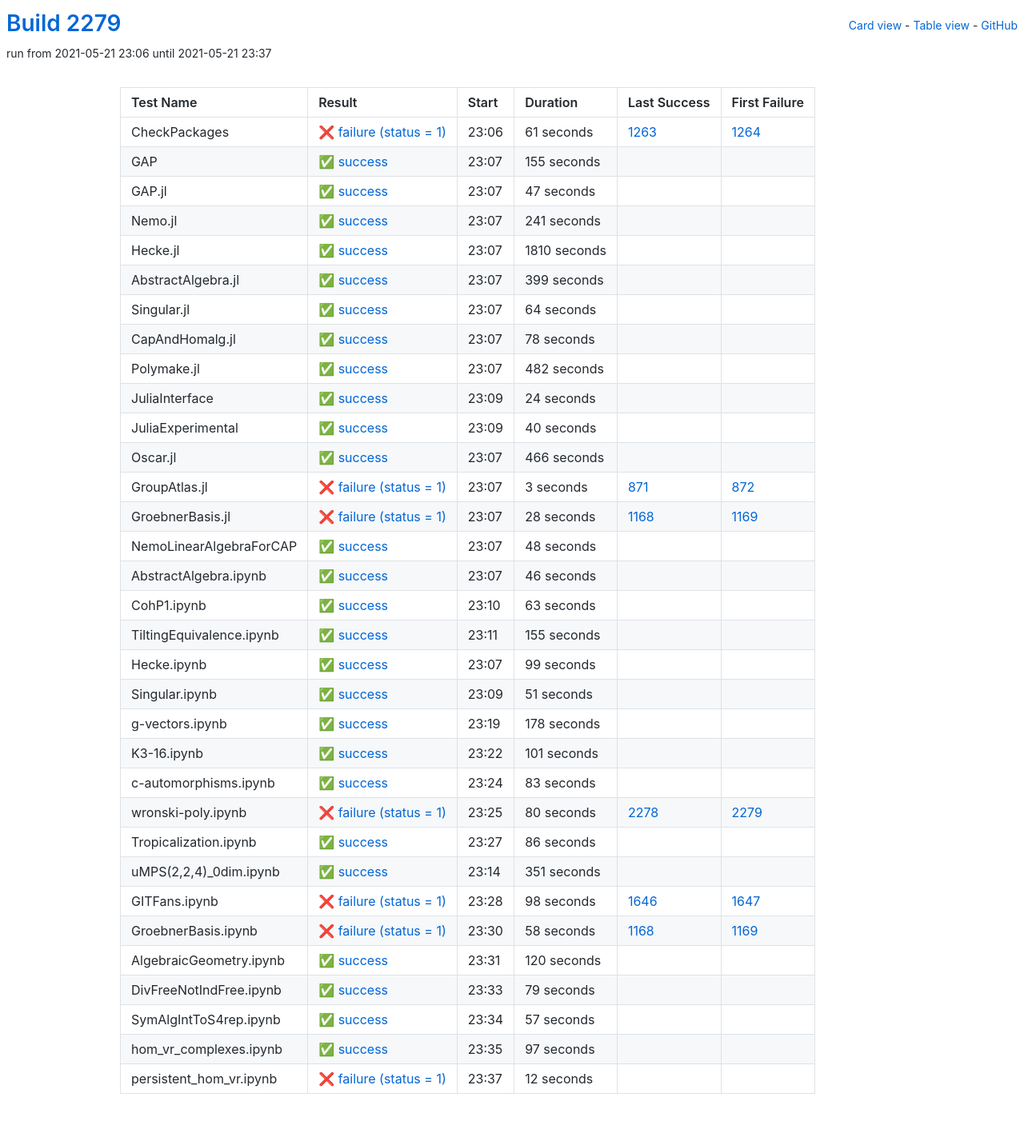
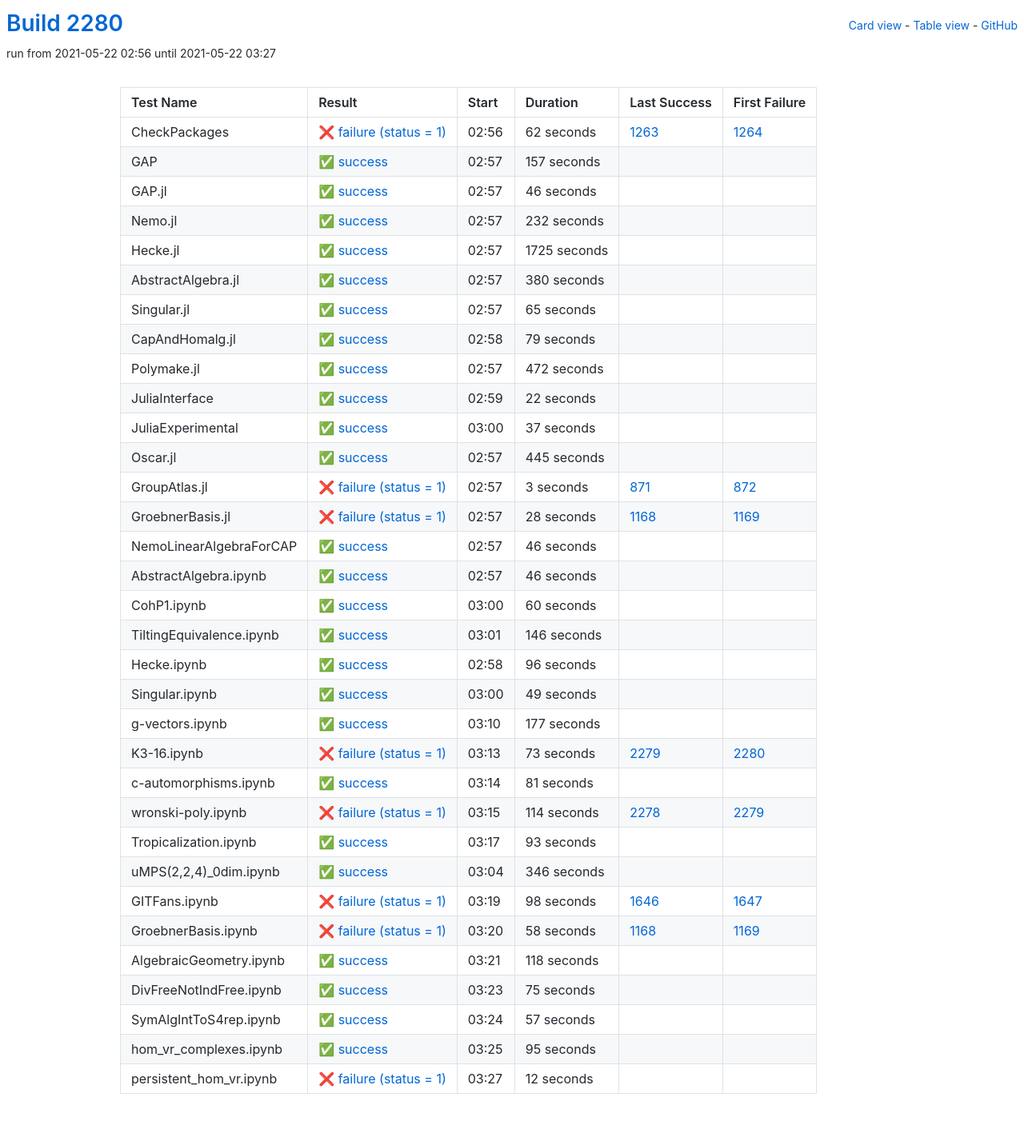
Before and after one commit to oscar-system/oscar-ci-status-stable, a Jekyll site: the page built from table.html, in a window 1280 px wide. Shown: the whole page at 80% size. Built offline with Jekyll 4.4.1, drawn with Linux system fonts in a browser that asks for light colours.

Commit message:
Build #2280

```diff
--- a/_data/ci.yml
+++ b/_data/ci.yml
@@ -1,6 +1,6 @@
 ---
-build: 2279
-build_url: https://oscarci.mathematik.uni-kl.de/job/oscar-stable/2279/
+build: 2280
+build_url: https://oscarci.mathematik.uni-kl.de/job/oscar-stable/2280/
 job: oscar-stable
 organization: oscar-system
 repo: oscar-ci-status-stable
@@ -8,152 +8,152 @@ repourl: https://github.com/oscar-system/oscar-ci-status-stable
 tests:
 - name: CheckPackages
   id: checkpackages
-  log: https://oscarci.mathematik.uni-kl.de/job/oscar-stable/2279/artifact/logs/build-2279/CheckPackages.log
-  start: 2021-05-21 23:06
+  log: https://oscarci.mathematik.uni-kl.de/job/oscar-stable/2280/artifact/logs/build-2280/CheckPackages.log
+  start: 2021-05-22 02:56
   success: false
   exitcode: 1
   status: failure
-  duration: 61
+  duration: 62
   last_success: 1263
   last_success_url: https://oscarci.mathematik.uni-kl.de/job/oscar-stable/1263/
   first_failure: 1264
   first_failure_url: https://oscarci.mathematik.uni-kl.de/job/oscar-stable/1264/
 - name: GAP
   id: gap
-  log: https://oscarci.mathematik.uni-kl.de/job/oscar-stable/2279/artifact/logs/build-2279/GAP.log
-  start: 2021-05-21 23:07
+  log: https://oscarci.mathematik.uni-kl.de/job/oscar-stable/2280/artifact/logs/build-2280/GAP.log
+  start: 2021-05-22 02:57
   success: true
   exitcode: 0
   status: success
-  duration: 155
+  duration: 157
   last_success: false
   last_success_url:
   first_failure: false
   first_failure_url:
 - name: GAP.jl
   id: gap-jl
-  log: https://oscarci.mathematik.uni-kl.de/job/oscar-stable/2279/artifact/logs/build-2279/GAP.jl.log
-  start: 2021-05-21 23:07
+  log: https://oscarci.mathematik.uni-kl.de/job/oscar-stable/2280/artifact/logs/build-2280/GAP.jl.log
+  start: 2021-05-22 02:57
   success: true
   exitcode: 0
   status: success
-  duration: 47
+  duration: 46
   last_success: false
   last_success_url:
   first_failure: false
   first_failure_url:
 - name: Nemo.jl
   id: nemo-jl
-  log: https://oscarci.mathematik.uni-kl.de/job/oscar-stable/2279/artifact/logs/build-2279/Nemo.jl.log
-  start: 2021-05-21 23:07
+  log: https://oscarci.mathematik.uni-kl.de/job/oscar-stable/2280/artifact/logs/build-2280/Nemo.jl.log
+  start: 2021-05-22 02:57
   success: true
   exitcode: 0
   status: success
-  duration: 241
+  duration: 232
   last_success: false
   last_success_url:
   first_failure: false
   first_failure_url:
 - name: Hecke.jl
   id: hecke-jl
-  log: https://oscarci.mathematik.uni-kl.de/job/oscar-stable/2279/artifact/logs/build-2279/Hecke.jl.log
-  start: 2021-05-21 23:07
+  log: https://oscarci.mathematik.uni-kl.de/job/oscar-stable/2280/artifact/logs/build-2280/Hecke.jl.log
+  start: 2021-05-22 02:57
   success: true
   exitcode: 0
   status: success
-  duration: 1810
+  duration: 1725
   last_success: false
   last_success_url:
   first_failure: false
   first_failure_url:
 - name: AbstractAlgebra.jl
   id: abstractalgebra-jl
-  log: https://oscarci.mathematik.uni-kl.de/job/oscar-stable/2279/artifact/logs/build-2279/AbstractAlgebra.jl.log
-  start: 2021-05-21 23:07
+  log: https://oscarci.mathematik.uni-kl.de/job/oscar-stable/2280/artifact/logs/build-2280/AbstractAlgebra.jl.log
+  start: 2021-05-22 02:57
   success: true
   exitcode: 0
   status: success
-  duration: 399
+  duration: 380
   last_success: false
   last_success_url:
   first_failure: false
   first_failure_url:
 - name: Singular.jl
   id: singular-jl
-  log: https://oscarci.mathematik.uni-kl.de/job/oscar-stable/2279/artifact/logs/build-2279/Singular.jl.log
-  start: 2021-05-21 23:07
+  log: https://oscarci.mathematik.uni-kl.de/job/oscar-stable/2280/artifact/logs/build-2280/Singular.jl.log
+  start: 2021-05-22 02:57
   success: true
   exitcode: 0
   status: success
-  duration: 64
+  duration: 65
   last_success: false
   last_success_url:
   first_failure: false
   first_failure_url:
 - name: CapAndHomalg.jl
   id: capandhomalg-jl
-  log: https://oscarci.mathematik.uni-kl.de/job/oscar-stable/2279/artifact/logs/build-2279/CapAndHomalg.jl.log
-  start: 2021-05-21 23:07
+  log: https://oscarci.mathematik.uni-kl.de/job/oscar-stable/2280/artifact/logs/build-2280/CapAndHomalg.jl.log
+  start: 2021-05-22 02:58
   success: true
   exitcode: 0
   status: success
-  duration: 78
+  duration: 79
   last_success: false
   last_success_url:
   first_failure: false
   first_failure_url:
 - name: Polymake.jl
   id: polymake-jl
-  log: https://oscarci.mathematik.uni-kl.de/job/oscar-stable/2279/artifact/logs/build-2279/Polymake.jl.log
-  start: 2021-05-21 23:07
+  log: https://oscarci.mathematik.uni-kl.de/job/oscar-stable/2280/artifact/logs/build-2280/Polymake.jl.log
+  start: 2021-05-22 02:57
   success: true
   exitcode: 0
   status: success
-  duration: 482
+  duration: 472
   last_success: false
   last_success_url:
   first_failure: false
   first_failure_url:
 - name: JuliaInterface
   id: juliainterface
-  log: https://oscarci.mathematik.uni-kl.de/job/oscar-stable/2279/artifact/logs/build-2279/JuliaInterface.log
-  start: 2021-05-21 23:09
+  log: https://oscarci.mathematik.uni-kl.de/job/oscar-stable/2280/artifact/logs/build-2280/JuliaInterface.log
+  start: 2021-05-22 02:59
   success: true
   exitcode: 0
   status: success
-  duration: 24
+  duration: 22
   last_success: false
   last_success_url:
   first_failure: false
   first_failure_url:
 - name: JuliaExperimental
   id: juliaexperimental
-  log: https://oscarci.mathematik.uni-kl.de/job/oscar-stable/2279/artifact/logs/build-2279/JuliaExperimental.log
-  start: 2021-05-21 23:09
+  log: https://oscarci.mathematik.uni-kl.de/job/oscar-stable/2280/artifact/logs/build-2280/JuliaExperimental.log
+  start: 2021-05-22 03:00
   success: true
   exitcode: 0
   status: success
-  duration: 40
+  duration: 37
   last_success: false
   last_success_url:
   first_failure: false
   first_failure_url:
 - name: Oscar.jl
   id: oscar-jl
-  log: https://oscarci.mathematik.uni-kl.de/job/oscar-stable/2279/artifact/logs/build-2279/Oscar.jl.log
-  start: 2021-05-21 23:07
+  log: https://oscarci.mathematik.uni-kl.de/job/oscar-stable/2280/artifact/logs/build-2280/Oscar.jl.log
+  start: 2021-05-22 02:57
   success: true
   exitcode: 0
   status: success
-  duration: 466
+  duration: 445
   last_success: false
   last_success_url:
   first_failure: false
   first_failure_url:
 - name: GroupAtlas.jl
   id: groupatlas-jl
-  log: https://oscarci.mathematik.uni-kl.de/job/oscar-stable/2279/artifact/logs/build-2279/GroupAtlas.jl.log
-  start: 2021-05-21 23:07
+  log: https://oscarci.mathematik.uni-kl.de/job/oscar-stable/2280/artifact/logs/build-2280/GroupAtlas.jl.log
+  start: 2021-05-22 02:57
   success: false
   exitcode: 1
   status: failure
@@ -164,8 +164,8 @@ tests:
   first_failure_url: https://oscarci.mathematik.uni-kl.de/job/oscar-stable/872/
 - name: GroebnerBasis.jl
   id: groebnerbasis-jl
-  log: https://oscarci.mathematik.uni-kl.de/job/oscar-stable/2279/artifact/logs/build-2279/GroebnerBasis.jl.log
-  start: 2021-05-21 23:07
+  log: https://oscarci.mathematik.uni-kl.de/job/oscar-stable/2280/artifact/logs/build-2280/GroebnerBasis.jl.log
+  start: 2021-05-22 02:57
   success: false
   exitcode: 1
   status: failure
@@ -176,20 +176,20 @@ tests:
   first_failure_url: https://oscarci.mathematik.uni-kl.de/job/oscar-stable/1169/
 - name: NemoLinearAlgebraForCAP
   id: nemolinearalgebraforcap
-  log: https://oscarci.mathematik.uni-kl.de/job/oscar-stable/2279/artifact/logs/build-2279/NemoLinearAlgebraForCAP.log
-  start: 2021-05-21 23:07
+  log: https://oscarci.mathematik.uni-kl.de/job/oscar-stable/2280/artifact/logs/build-2280/NemoLinearAlgebraForCAP.log
+  start: 2021-05-22 02:57
   success: true
   exitcode: 0
   status: success
-  duration: 48
+  duration: 46
   last_success: false
   last_success_url:
   first_failure: false
   first_failure_url:
 - name: AbstractAlgebra.ipynb
   id: abstractalgebra-ipynb
-  log: https://oscarci.mathematik.uni-kl.de/job/oscar-stable/2279/artifact/logs/build-2279/AbstractAlgebra.ipynb.log
-  start: 2021-05-21 23:07
+  log: https://oscarci.mathematik.uni-kl.de/job/oscar-stable/2280/artifact/logs/build-2280/AbstractAlgebra.ipynb.log
+  start: 2021-05-22 02:57
   success: true
   exitcode: 0
   status: success
@@ -200,128 +200,128 @@ tests:
   first_failure_url:
 - name: CohP1.ipynb
   id: cohp1-ipynb
-  log: https://oscarci.mathematik.uni-kl.de/job/oscar-stable/2279/artifact/logs/build-2279/CohP1.ipynb.log
-  start: 2021-05-21 23:10
+  log: https://oscarci.mathematik.uni-kl.de/job/oscar-stable/2280/artifact/logs/build-2280/CohP1.ipynb.log
+  start: 2021-05-22 03:00
   success: true
   exitcode: 0
   status: success
-  duration: 63
+  duration: 60
   last_success: false
   last_success_url:
   first_failure: false
   first_failure_url:
 - name: TiltingEquivalence.ipynb
   id: tiltingequivalence-ipynb
-  log: https://oscarci.mathematik.uni-kl.de/job/oscar-stable/2279/artifact/logs/build-2279/TiltingEquivalence.ipynb.log
-  start: 2021-05-21 23:11
+  log: https://oscarci.mathematik.uni-kl.de/job/oscar-stable/2280/artifact/logs/build-2280/TiltingEquivalence.ipynb.log
+  start: 2021-05-22 03:01
   success: true
   exitcode: 0
   status: success
-  duration: 155
+  duration: 146
   last_success: false
   last_success_url:
   first_failure: false
   first_failure_url:
 - name: Hecke.ipynb
   id: hecke-ipynb
-  log: https://oscarci.mathematik.uni-kl.de/job/oscar-stable/2279/artifact/logs/build-2279/Hecke.ipynb.log
-  start: 2021-05-21 23:07
+  log: https://oscarci.mathematik.uni-kl.de/job/oscar-stable/2280/artifact/logs/build-2280/Hecke.ipynb.log
+  start: 2021-05-22 02:58
   success: true
   exitcode: 0
   status: success
-  duration: 99
+  duration: 96
   last_success: false
   last_success_url:
   first_failure: false
   first_failure_url:
 - name: Singular.ipynb
   id: singular-ipynb
-  log: https://oscarci.mathematik.uni-kl.de/job/oscar-stable/2279/artifact/logs/build-2279/Singular.ipynb.log
-  start: 2021-05-21 23:09
+  log: https://oscarci.mathematik.uni-kl.de/job/oscar-stable/2280/artifact/logs/build-2280/Singular.ipynb.log
+  start: 2021-05-22 03:00
   success: true
   exitcode: 0
   status: success
-  duration: 51
+  duration: 49
   last_success: false
   last_success_url:
   first_failure: false
   first_failure_url:
 - name: g-vectors.ipynb
   id: g-vectors-ipynb
-  log: https://oscarci.mathematik.uni-kl.de/job/oscar-stable/2279/artifact/logs/build-2279/g-vectors.ipynb.log
-  start: 2021-05-21 23:19
+  log: https://oscarci.mathematik.uni-kl.de/job/oscar-stable/2280/artifact/logs/build-2280/g-vectors.ipynb.log
+  start: 2021-05-22 03:10
   success: true
   exitcode: 0
   status: success
-  duration: 178
+  duration: 177
   last_success: false
   last_success_url:
   first_failure: false
   first_failure_url:
 - name: K3-16.ipynb
   id: k3-16-ipynb
-  log: https://oscarci.mathematik.uni-kl.de/job/oscar-stable/2279/artifact/logs/build-2279/K3-16.ipynb.log
-  start: 2021-05-21 23:22
+  log: https://oscarci.mathematik.uni-kl.de/job/oscar-stable/2280/artifact/logs/build-2280/K3-16.ipynb.log
+  start: 2021-05-22 03:13
+  success: false
+  exitcode: 1
+  status: failure
+  duration: 73
+  last_success: 2279
+  last_success_url: https://oscarci.mathematik.uni-kl.de/job/oscar-stable/2279/
+  first_failure: 2280
+  first_failure_url: https://oscarci.mathematik.uni-kl.de/job/oscar-stable/2280/
+- name: c-automorphisms.ipynb
+  id: c-automorphisms-ipynb
+  log: https://oscarci.mathematik.uni-kl.de/job/oscar-stable/2280/artifact/logs/build-2280/c-automorphisms.ipynb.log
+  start: 2021-05-22 03:14
   success: true
   exitcode: 0
   status: success
-  duration: 101
-  last_success: false
-  last_success_url:
-  first_failure: false
-  first_failure_url:
-- name: c-automorphisms.ipynb
-  id: c-automorphisms-ipynb
-  log: https://oscarci.mathematik.uni-kl.de/job/oscar-stable/2279/artifact/logs/build-2279/c-automorphisms.ipynb.log
-  start: 2021-05-21 23:24
-  success: true
-  exitcode: 0
-  status: success
-  duration: 83
+  duration: 81
   last_success: false
   last_success_url:
   first_failure: false
   first_failure_url:
 - name: wronski-poly.ipynb
   id: wronski-poly-ipynb
-  log: https://oscarci.mathematik.uni-kl.de/job/oscar-stable/2279/artifact/logs/build-2279/wronski-poly.ipynb.log
-  start: 2021-05-21 23:25
+  log: https://oscarci.mathematik.uni-kl.de/job/oscar-stable/2280/artifact/logs/build-2280/wronski-poly.ipynb.log
+  start: 2021-05-22 03:15
   success: false
   exitcode: 1
   status: failure
-  duration: 80
+  duration: 114
   last_success: 2278
   last_success_url: https://oscarci.mathematik.uni-kl.de/job/oscar-stable/2278/
   first_failure: 2279
   first_failure_url: https://oscarci.mathematik.uni-kl.de/job/oscar-stable/2279/
 - name: Tropicalization.ipynb
   id: tropicalization-ipynb
-  log: https://oscarci.mathematik.uni-kl.de/job/oscar-stable/2279/artifact/logs/build-2279/Tropicalization.ipynb.log
-  start: 2021-05-21 23:27
+  log: https://oscarci.mathematik.uni-kl.de/job/oscar-stable/2280/artifact/logs/build-2280/Tropicalization.ipynb.log
+  start: 2021-05-22 03:17
   success: true
   exitcode: 0
   status: success
-  duration: 86
+  duration: 93
   last_success: false
   last_success_url:
   first_failure: false
   first_failure_url:
 - name: uMPS(2,2,4)_0dim.ipynb
   id: umps-2-2-4-0dim-ipynb
-  log: https://oscarci.mathematik.uni-kl.de/job/oscar-stable/2279/artifact/logs/build-2279/uMPS-2-2-4-_0dim.ipynb.log
-  start: 2021-05-21 23:14
+  log: https://oscarci.mathematik.uni-kl.de/job/oscar-stable/2280/artifact/logs/build-2280/uMPS-2-2-4-_0dim.ipynb.log
+  start: 2021-05-22 03:04
   success: true
   exitcode: 0
   status: success
-  duration: 351
+  duration: 346
   last_success: false
   last_success_url:
   first_failure: false
   first_failure_url:
 - name: GITFans.ipynb
   id: gitfans-ipynb
-  log: https://oscarci.mathematik.uni-kl.de/job/oscar-stable/2279/artifact/logs/build-2279/GITFans.ipynb.log
-  start: 2021-05-21 23:28
+  log: https://oscarci.mathematik.uni-kl.de/job/oscar-stable/2280/artifact/logs/build-2280/GITFans.ipynb.log
+  start: 2021-05-22 03:19
   success: false
   exitcode: 1
   status: failure
@@ -332,8 +332,8 @@ tests:
   first_failure_url: https://oscarci.mathematik.uni-kl.de/job/oscar-stable/1647/
 - name: GroebnerBasis.ipynb
   id: groebnerbasis-ipynb
-  log: https://oscarci.mathematik.uni-kl.de/job/oscar-stable/2279/artifact/logs/build-2279/GroebnerBasis.ipynb.log
-  start: 2021-05-21 23:30
+  log: https://oscarci.mathematik.uni-kl.de/job/oscar-stable/2280/artifact/logs/build-2280/GroebnerBasis.ipynb.log
+  start: 2021-05-22 03:20
   success: false
   exitcode: 1
   status: failure
@@ -344,32 +344,32 @@ tests:
   first_failure_url: https://oscarci.mathematik.uni-kl.de/job/oscar-stable/1169/
 - name: AlgebraicGeometry.ipynb
   id: algebraicgeometry-ipynb
-  log: https://oscarci.mathematik.uni-kl.de/job/oscar-stable/2279/artifact/logs/build-2279/AlgebraicGeometry.ipynb.log
-  start: 2021-05-21 23:31
+  log: https://oscarci.mathematik.uni-kl.de/job/oscar-stable/2280/artifact/logs/build-2280/AlgebraicGeometry.ipynb.log
+  start: 2021-05-22 03:21
   success: true
   exitcode: 0
   status: success
-  duration: 120
+  duration: 118
   last_success: false
   last_success_url:
   first_failure: false
   first_failure_url:
 - name: DivFreeNotIndFree.ipynb
   id: divfreenotindfree-ipynb
-  log: https://oscarci.mathematik.uni-kl.de/job/oscar-stable/2279/artifact/logs/build-2279/DivFreeNotIndFree.ipynb.log
-  start: 2021-05-21 23:33
+  log: https://oscarci.mathematik.uni-kl.de/job/oscar-stable/2280/artifact/logs/build-2280/DivFreeNotIndFree.ipynb.log
+  start: 2021-05-22 03:23
   success: true
   exitcode: 0
   status: success
-  duration: 79
+  duration: 75
   last_success: false
   last_success_url:
   first_failure: false
   first_failure_url:
 - name: SymAlgIntToS4rep.ipynb
   id: symalginttos4rep-ipynb
-  log: https://oscarci.mathematik.uni-kl.de/job/oscar-stable/2279/artifact/logs/build-2279/SymAlgIntToS4rep.ipynb.log
-  start: 2021-05-21 23:34
+  log: https://oscarci.mathematik.uni-kl.de/job/oscar-stable/2280/artifact/logs/build-2280/SymAlgIntToS4rep.ipynb.log
+  start: 2021-05-22 03:24
   success: true
   exitcode: 0
   status: success
@@ -380,20 +380,20 @@ tests:
   first_failure_url:
 - name: hom_vr_complexes.ipynb
   id: hom-vr-complexes-ipynb
-  log: https://oscarci.mathematik.uni-kl.de/job/oscar-stable/2279/artifact/logs/build-2279/hom_vr_complexes.ipynb.log
-  start: 2021-05-21 23:35
+  log: https://oscarci.mathematik.uni-kl.de/job/oscar-stable/2280/artifact/logs/build-2280/hom_vr_complexes.ipynb.log
+  start: 2021-05-22 03:25
   success: true
   exitcode: 0
   status: success
-  duration: 97
+  duration: 95
   last_success: false
   last_success_url:
   first_failure: false
   first_failure_url:
 - name: persistent_hom_vr.ipynb
   id: persistent-hom-vr-ipynb
-  log: https://oscarci.mathematik.uni-kl.de/job/oscar-stable/2279/artifact/logs/build-2279/persistent_hom_vr.ipynb.log
-  start: 2021-05-21 23:37
+  log: https://oscarci.mathematik.uni-kl.de/job/oscar-stable/2280/artifact/logs/build-2280/persistent_hom_vr.ipynb.log
+  start: 2021-05-22 03:27
   success: false
   exitcode: 1
   status: failure
```
Also changed, not shown: README.md.
